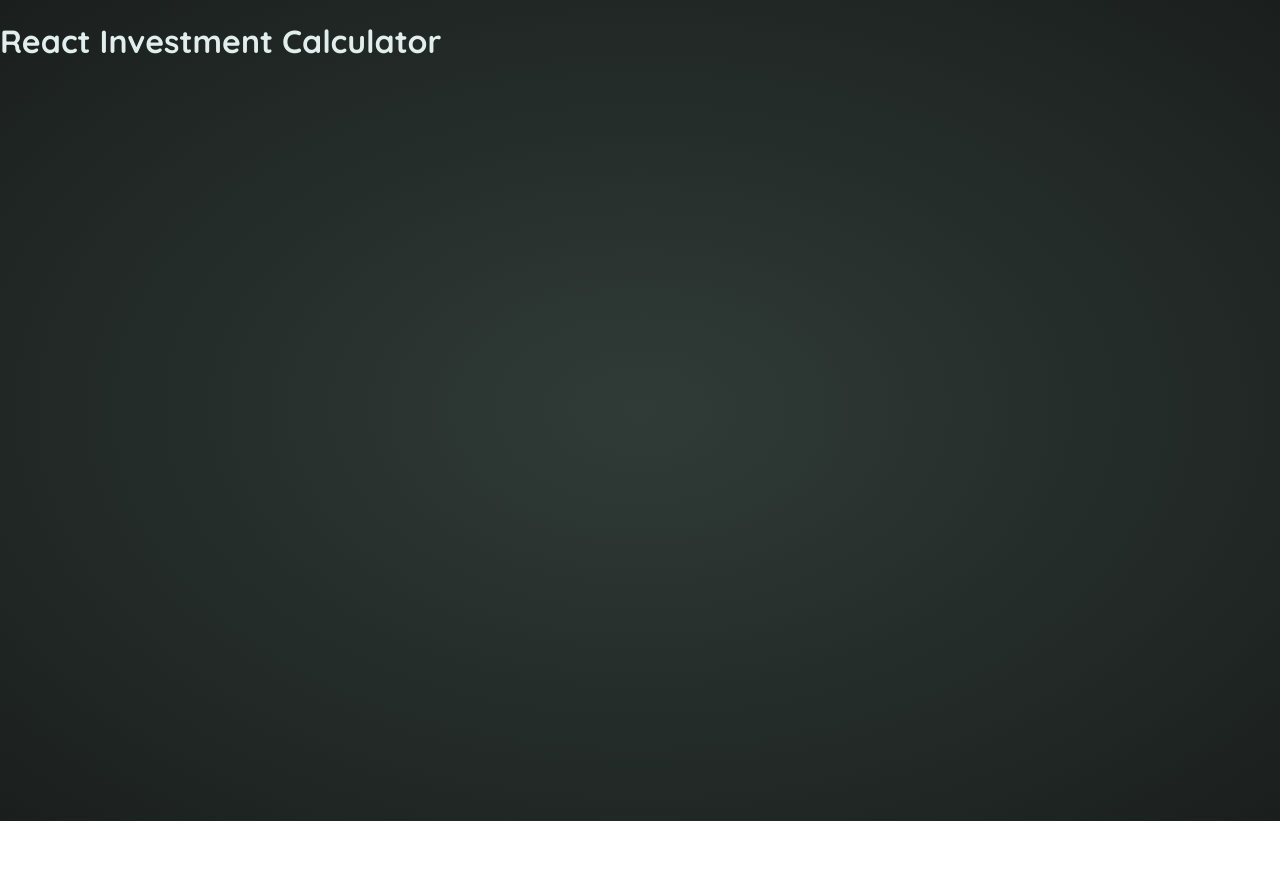
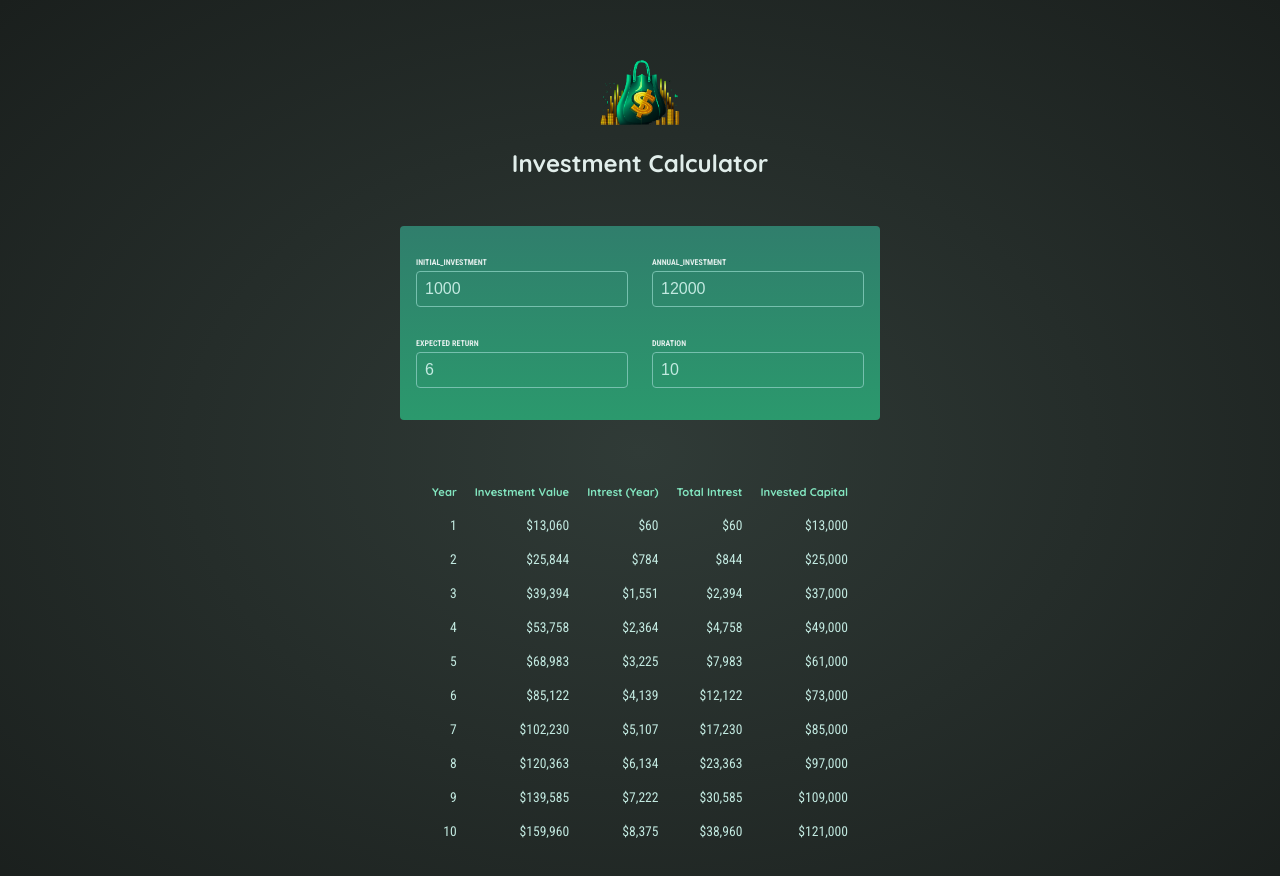
Before and after one commit to AmanKSrivastava/React_Learning, a React (Vite) app: page / in a window 1280 px wide. Shown: the top 876 px of the page. Before the commit the page ends 821 px from the top, so only its background shows below. Built offline with nearby package versions, Linux system fonts and the light colour scheme.

Commit message:
Full project

```diff
--- a/src/App.jsx
+++ b/src/App.jsx
@@ -1,7 +1,40 @@
+import { useState } from "react";
+import Header from "./components/Header.jsx";
+import UserInput from "./components/UserInput.jsx";
+import DisplayResult from "./components/DisplayResult.jsx";
+import { calculateInvestmentResults } from "./util/investment.js";
 function App() {
+  const [currentValue, setCurrentValue] = useState({
+    initialInvestment: 1000,
+    annualInvestment: 12000,
+    expectedReturn: 6,
+    duration: 10,
+  });
+
+  const isValidInput = currentValue.duration > 0;
+
+  function handleChangeValue(selectedInputName, newValue) {
+    setCurrentValue((prevValue) => {
+      return {
+        ...prevValue,
+        [selectedInputName]: newValue === "" ? "" : Number(newValue),
+      };
+    });
+  }
   return (
-    <h1>React Investment Calculator</h1>
-  )
+    <>
+      <Header />
+      <UserInput
+        currentValue={currentValue}
+        handleChangeValue={handleChangeValue}
+      />
+      {isValidInput ? (
+        <DisplayResult currentInputValues={currentValue} />
+      ) : (
+        <p className="center">Please enter duration greater than 0</p>
+      )}
+    </>
+  );
 }
 
-export default App
+export default App;
--- /dev/null
+++ b/src/components/DisplayResult.jsx
@@ -0,0 +1,33 @@
+import { calculateInvestmentResults, formatter } from "../util/investment.js";
+export default function DisplayResult({ currentInputValues }) {
+  const investmentResult = calculateInvestmentResults(currentInputValues);
+  let totalIntrest = 0;
+  return (
+    <table id="result">
+      <thead>
+        <tr>
+          <th>Year</th>
+          <th>Investment Value</th>
+          <th>Intrest (Year)</th>
+          <th>Total Intrest</th>
+          <th>Invested Capital</th>
+        </tr>
+      </thead>
+      <tbody>
+        {investmentResult.map((row) => {
+          totalIntrest += row.interest;
+          const totalAmountInvested = row.valueEndOfYear - totalIntrest;
+          return (
+            <tr key={row.year}>
+              <td>{row.year}</td>
+              <td>{formatter.format(row.valueEndOfYear)}</td>
+              <td>{formatter.format(row.interest)}</td>
+              <td>{formatter.format(totalIntrest)}</td>
+              <td>{formatter.format(totalAmountInvested)}</td>
+            </tr>
+          );
+        })}
+      </tbody>
+    </table>
+  );
+}
--- /dev/null
+++ b/src/components/Header.jsx
@@ -0,0 +1,9 @@
+import headerImage from "../assets/investment-calculator-logo.png";
+export default function Header() {
+  return (
+    <header id="header">
+      <img src={headerImage} alt="investment-calculator" />
+      <h1>Investment Calculator</h1>
+    </header>
+  );
+}
--- /dev/null
+++ b/src/components/InputField.jsx
@@ -0,0 +1,14 @@
+import { useState } from "react";
+export default function InputField({ label, onChangeHandler, currentValue }) {
+  return (
+    <p>
+      <label>{label}</label>
+      <input
+        type="number"
+        required
+        onChange={(event) => onChangeHandler(event.target.value)}
+        value={currentValue}
+      />
+    </p>
+  );
+}
--- /dev/null
+++ b/src/components/UserInput.jsx
@@ -0,0 +1,33 @@
+import InputField from "./InputField.jsx";
+
+export default function UserInput({ currentValue, handleChangeValue }) {
+  return (
+    <section id="user-input">
+      <div className="input-group">
+        <InputField
+          label="INITIAL_INVESTMENT"
+          currentValue={currentValue.initialInvestment}
+          onChangeHandler={(val) => handleChangeValue("initialInvestment", val)}
+        />
+        <InputField
+          label="ANNUAL_INVESTMENT"
+          currentValue={currentValue.annualInvestment}
+          onChangeHandler={(val) => handleChangeValue("annualInvestment", val)}
+        />
+      </div>
+
+      <div className="input-group">
+        <InputField
+          label="EXPECTED RETURN"
+          currentValue={currentValue.expectedReturn}
+          onChangeHandler={(val) => handleChangeValue("expectedReturn", val)}
+        />
+        <InputField
+          label="DURATION"
+          currentValue={currentValue.duration}
+          onChangeHandler={(val) => handleChangeValue("duration", val)}
+        />
+      </div>
+    </section>
+  );
+}
```
